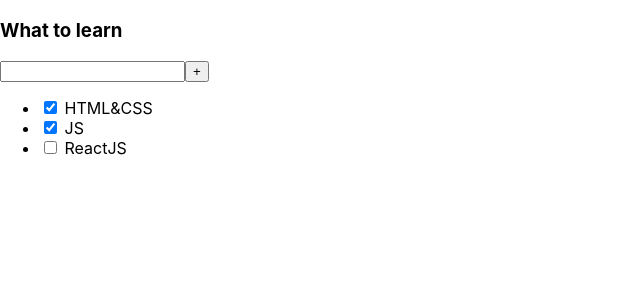
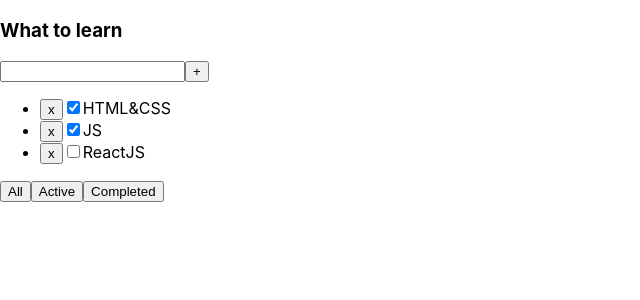
Before and after one commit to Roman-2013/todolist-CLONE-, a React (Create React App) app: page / in a window 1280 px wide. Shown: the top 300 px of the page, without its empty margins (0-640 px from the left). Built offline with nearby package versions, Linux system fonts and the light colour scheme.

Commit message:
2 Lesson

```diff
--- a/src/App.tsx
+++ b/src/App.tsx
@@ -1,18 +1,49 @@
-import React from 'react';
+import React, {useState} from 'react';
 import './App.css';
 import {Todolist} from "./Todolist";
 
+
+export type ValueFilter="Active"|'All'|"Completed"
+
+
+
 function App() {
 
-    const tasks1 = [
+    let [tasks, setTasks] = useState([
         {id: 1, title: "HTML&CSS", isDone: true},
         {id: 2, title: "JS", isDone: true},
         {id: 3, title: "ReactJS", isDone: false},
-    ]
+    ])
+
+    const removeTask = (id: number | string) => {
+        setTasks(tasks.filter(el => el.id !== id))
+    }
+
+
+
+    // const [fValueNEW,setFValueNEW]=useState<ValueFilter>('All')
+    // const filterTasks = (FValue: ValueFilter) => {
+    //     setFValueNEW(FValue)
+    // }
+    //
+    // let filteredTasks = tasks
+    // if (fValueNEW === "Active") {
+    //     filteredTasks = tasks.filter(el => !el.isDone)
+    // }
+    // if (fValueNEW === "Completed") {
+    //     filteredTasks = tasks.filter(el => el.isDone)
+    // }
+
+
 
     return (
         <div>
-            <Todolist title={"What to learn"} tasks={tasks1}/>
+            <Todolist
+                title={"What to learn"}
+                tasks={tasks}
+                removeTask={removeTask}
+              //filterTasks={filterTasks}
+            />
         </div>
     )
 }
--- a/src/Todolist.tsx
+++ b/src/Todolist.tsx
@@ -1,14 +1,39 @@
+import {ValueFilter} from "./App";
+import {useState} from "react";
+
 type PropsType = {
     title: string
-    tasks: Array<TaskType>
+    tasks: TaskType[]
+    removeTask: (id: number | string) => void
+    //filterTasks: (FValue: ValueFilter) => void
+
 }
-type TaskType={
-    id:number
-    title:string
-    isDone:boolean
+type TaskType = {
+    id: number
+    title: string
+    isDone: boolean
 }
 
 export function Todolist(props: PropsType) {
+
+
+    const [fValueNEW,setFValueNEW]=useState<ValueFilter>('All')
+
+    const filterTasks = (FValue: ValueFilter) => {
+        setFValueNEW(FValue)
+    }
+const drushlagFoo=()=> {
+    let drushlag = props.tasks
+    if (fValueNEW === "Active") {
+         drushlag = props.tasks.filter(el => !el.isDone)
+    }
+    if (fValueNEW === "Completed") {
+          drushlag = props.tasks.filter(el => el.isDone)
+    }
+    return drushlag
+}
+
+
     return <div>
         <h3>{props.title}</h3>
         <div>
@@ -16,11 +41,18 @@ export function Todolist(props: PropsType) {
             <button>+</button>
         </div>
         <ul>
-
-            <li><input type="checkbox" checked={props.tasks[0].isDone}/> <span>{props.tasks[0].title}</span></li>
-            <li><input type="checkbox" checked={props.tasks[1].isDone}/> <span>{props.tasks[1].title}</span></li>
-            <li><input type="checkbox" checked={props.tasks[2].isDone}/> <span>{props.tasks[2].title}</span></li>
-
+            {drushlagFoo().map((el) => {
+                return (
+                    <li key={el.id}>
+                        <button onClick={() => props.removeTask(el.id)}>x</button>
+                        <input type="checkbox" checked={el.isDone}/>
+                        <span>{el.title}</span>
+                    </li>
+                )
+            })}
         </ul>
+        <button onClick={() => filterTasks("All")}>All</button>
+        <button onClick={() => filterTasks("Active")}>Active</button>
+        <button onClick={() => filterTasks("Completed")}>Completed</button>
     </div>
 }
```
